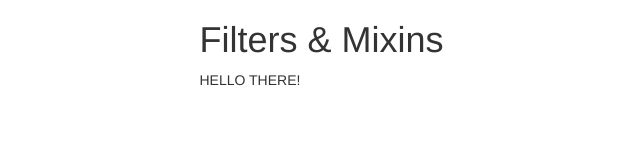
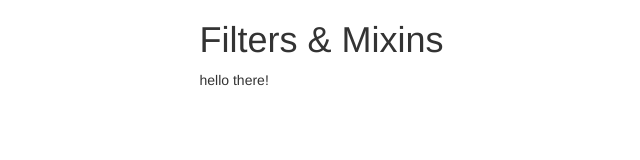
Before and after one commit to WojciechGladalski/Vue-Udemy, a Vue app: page / in a window 1280 px wide. Shown: the top 160 px of the page, without its empty margins (163-803 px from the left). Built offline with nearby package versions, Linux system fonts and the light colour scheme.

Commit message:
przejscie przez filter lokalny pozniej filter globalny

```diff
--- a/src/App.vue
+++ b/src/App.vue
@@ -3,7 +3,7 @@
         <div class="row">
             <div class="col-xs-12 col-sm-8 col-sm-offset-2 col-md-6 col-md-offset-3">
                 <h1>Filters & Mixins</h1>
-                <p>{{text | toUpperCaseFilter}}</p>
+                <p>{{text | toUpperCaseFilter | toLowerCaseFilter}}</p>
             </div>
         </div>
     </div>
--- a/src/main.js
+++ b/src/main.js
@@ -28,7 +28,9 @@ Vue.config.productionTip = false
 // })
 
 //filter globalny
-Vue.filter('to-lower-case')
+Vue.filter('toLowerCaseFilter', function(value) {
+  return value.toLowerCase()
+})
 
 new Vue({
   render: h => h(App),
```
